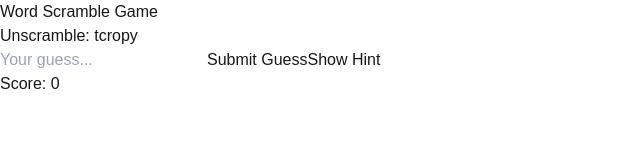
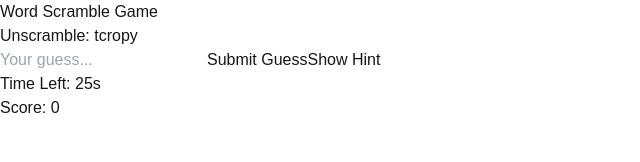
Before and after one commit to DevEmmy/word-scramble, a Next.js app: page / in a window 1280 px wide. Shown: the top 162 px of the page, without its empty margins (0-640 px from the left). Built offline with nearby package versions, Linux system fonts and the light colour scheme.

Commit message:
Add countdown timer functionality to GameComponent

```diff
--- a/src/components/GameComponent.tsx
+++ b/src/components/GameComponent.tsx
@@ -17,6 +17,7 @@ const GameComponent = () => {
   const [score, setScore] = useState(0);
   const [hint, setHint] = useState("");
   const [hintUsed, setHintUsed] = useState(false);
+  const [timeLeft, setTimeLeft] = useState(30); // Add state for countdown timer
 
   const generateWord = () => {
     const word = wordList[Math.floor(Math.random() * wordList.length)];
@@ -24,6 +25,7 @@ const GameComponent = () => {
     setScrambledWord(scrambleWord(word));
     setUserGuess("");
     setMessage("");
+    setTimeLeft(30); // Reset timer when a new word is generated
   };
 
   const checkGuess = () => {
@@ -47,6 +49,15 @@ const GameComponent = () => {
     generateWord();
   }, []);
 
+  useEffect(() => {
+    if (timeLeft > 0) {
+      const timer = setTimeout(() => setTimeLeft(timeLeft - 1), 1000);
+      return () => clearTimeout(timer);
+    } else {
+      setMessage("Time's up! Next word...");
+      setTimeout(generateWord, 1000);
+    }
+  }, [timeLeft]);
 
   return (
     <div className="flex flex-col items-center justify-center min-h-screen bg-gray-900 text-white p-4">
@@ -82,6 +93,7 @@ const GameComponent = () => {
         {hint && <p className="mt-2 text-yellow-300">{hint}</p>}
 
       {message && <p className="mt-4">{message}</p>}
+      <p className="mt-4 text-lg">Time Left: <span className="font-bold">{timeLeft}s</span></p>
     </div>
 
     <p className="mt-4 text-lg">Score: <span className="font-bold">{score}</span></p>
```
